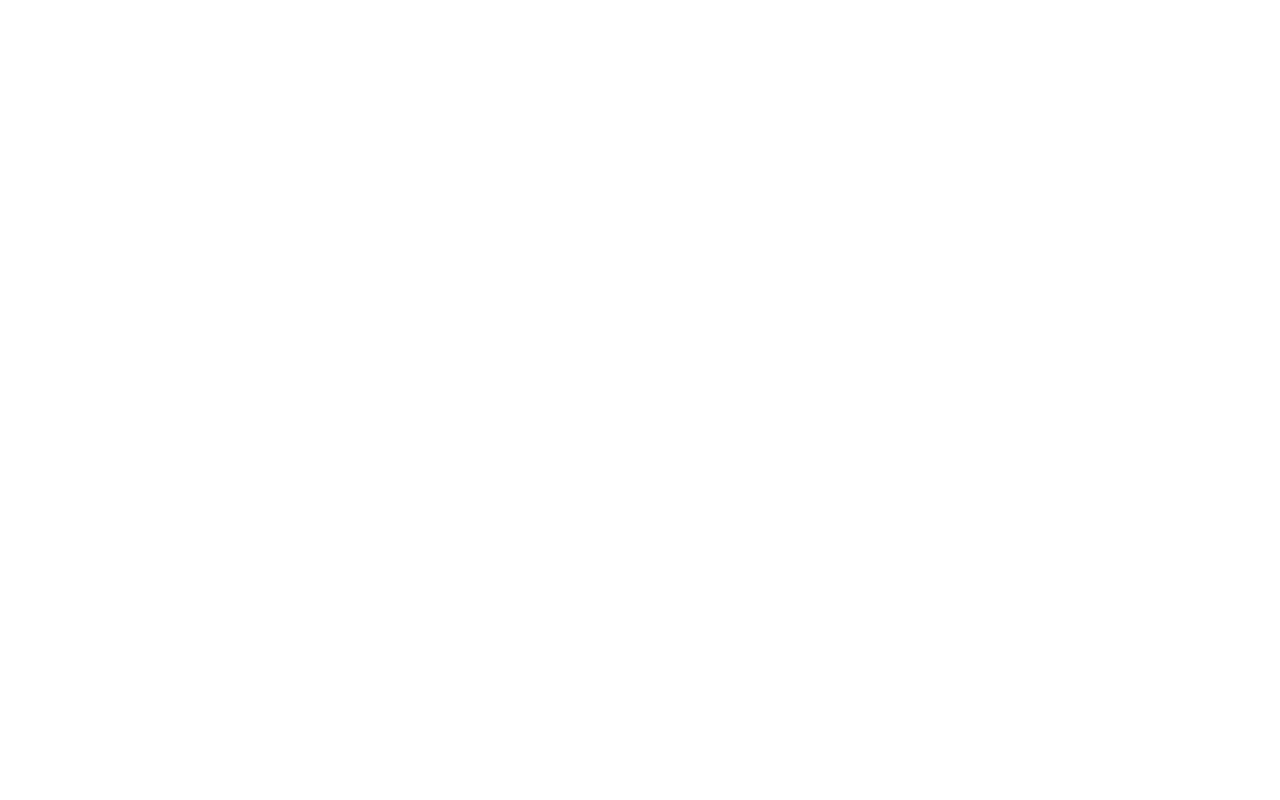
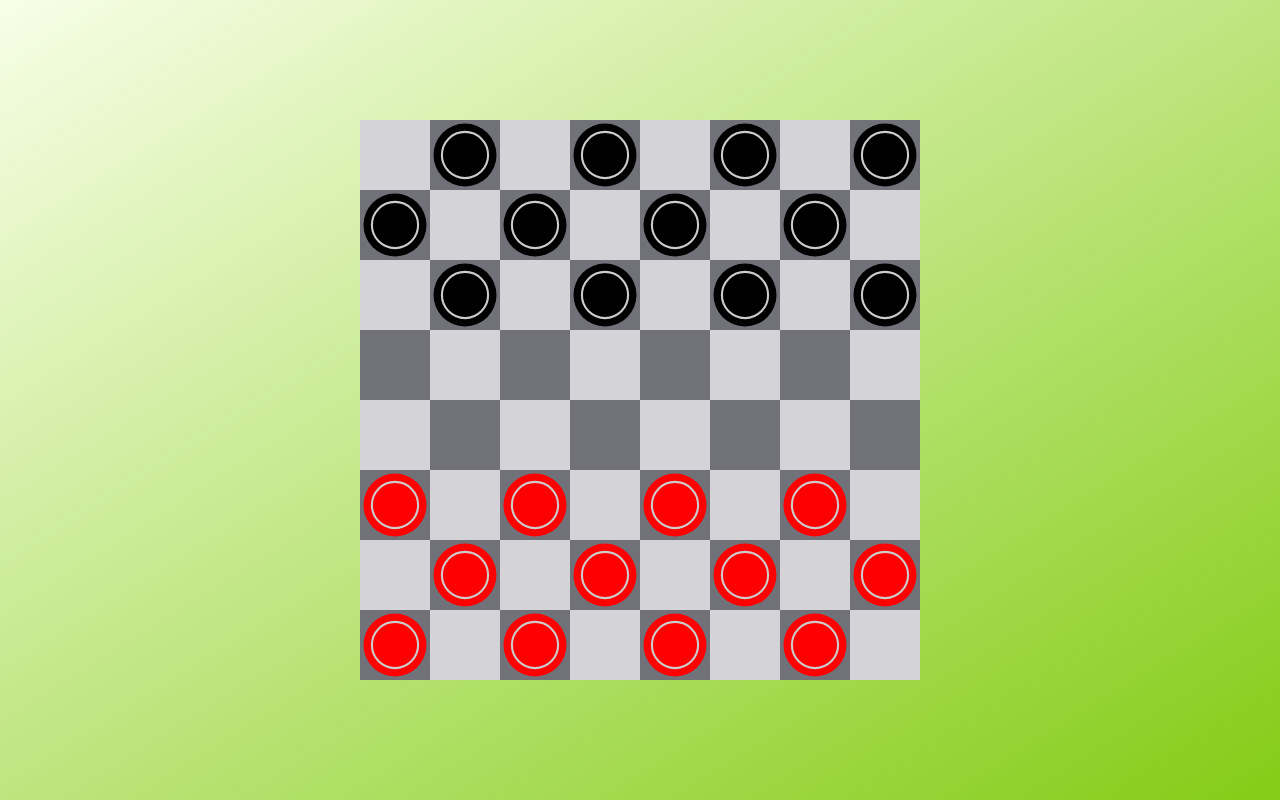
Before and after one commit to Crazytieguy/checkers, an Astro site: page / in a window 1280 px wide. Built offline with nearby package versions, Linux system fonts and the light colour scheme; Astro itself is replaced by a stand-in of ours.

Commit message:
initial board

```diff
--- a/astro.config.mjs
+++ b/astro.config.mjs
@@ -1,9 +1,9 @@
-import { defineConfig } from 'astro/config';
+import { defineConfig } from "astro/config";
 
 import solidJs from "@astrojs/solid-js";
 import tailwind from "@astrojs/tailwind";
 
 // https://astro.build/config
 export default defineConfig({
-  integrations: [solidJs(), tailwind()]
+  integrations: [solidJs(), tailwind()],
 });
--- /dev/null
+++ b/src/components/Board.tsx
@@ -0,0 +1,29 @@
+import { Piece } from "./Piece";
+
+export default function Board() {
+  const cells = new Array(64).fill(undefined).map((_, idx) => {
+    const row = Math.floor(idx / 8);
+    const rem = (idx + row) % 2;
+    return <div class={rem === 0 ? "bg-zinc-300" : "bg-zinc-500"} />;
+  });
+  const initialBlackPieces = new Array(12).fill(undefined).map((_, idx) => {
+    const row = Math.floor(idx / 4);
+    const col = (idx * 2 + 1 + row) % 8;
+    return <Piece {...{ col, row, color: "black" }} />;
+  });
+  const initialRedPieces = new Array(12).fill(undefined).map((_, idx) => {
+    const row = Math.floor(idx / 4) + 5;
+    const col = (idx * 2 + 1 + row) % 8;
+    return <Piece {...{ col, row, color: "red" }} />;
+  });
+  return (
+    <div
+      class="relative grid aspect-square grid-cols-8 place-content-stretch"
+      style={{ height: "min(70vh, 70vw)" }}
+    >
+      {cells}
+      {initialBlackPieces}
+      {initialRedPieces}
+    </div>
+  );
+}
--- /dev/null
+++ b/src/components/Piece.tsx
@@ -0,0 +1,33 @@
+import { Show } from "solid-js";
+
+export function Piece(props: {
+  color: "red" | "black";
+  row: number;
+  col: number;
+  disabled?: true;
+}) {
+  return (
+    <Show when={!props.disabled}>
+      <svg
+        class="absolute"
+        style={{
+          "grid-column": `${props.col + 1} / ${props.col + 1}`,
+          "grid-row": `${props.row + 1} / ${props.row + 1}`,
+        }}
+        xmlns="http://www.w3.org/2000/svg"
+        fill="none"
+        viewBox="0 0 100 100"
+      >
+        <circle cx="50" cy="50" r="45" fill={props.color} />
+        <circle
+          fill="none"
+          cx="50"
+          cy="50"
+          r="33"
+          stroke="#ccc"
+          stroke-width="3"
+        />
+      </svg>
+    </Show>
+  );
+}
--- a/src/pages/index.astro
+++ b/src/pages/index.astro
@@ -1,7 +1,12 @@
 ---
 import Layout from "../layouts/Layout.astro";
+import Board from "../components/Board";
 ---
 
 <Layout title="Welcome to Astro.">
-  <main></main>
+  <main
+    class="bg-gradient-to-br from-lime-50 to-lime-500 grid min-h-screen place-content-center"
+  >
+    <Board client:only="solid-js" />
+  </main>
 </Layout>
```
Also changed, not shown: package.json (+18 -0 lines), 1 other file.
